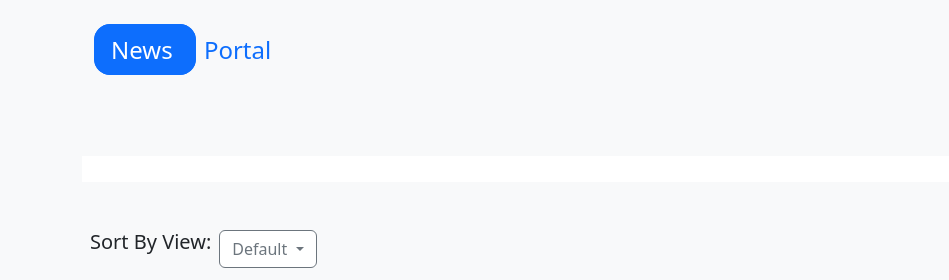
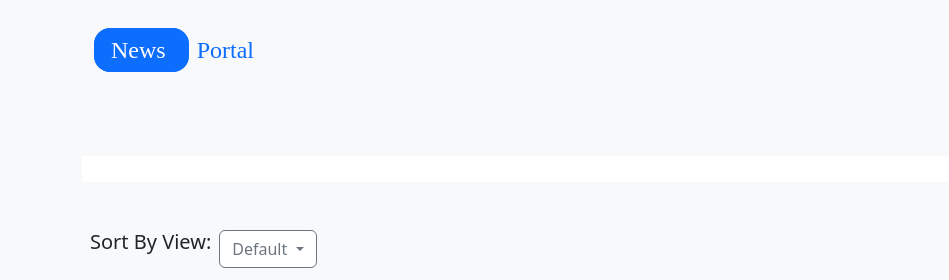
Before and after one commit to Anjum109/Fashion-News, a plain HTML site: page index.html in a window 1280 px wide. Shown: the top 280 px of the page, 0-949 px from the left. Drawn offline with nearby package versions, Linux system fonts and the light colour scheme; no server answers.

Commit message:
font family added

```diff
--- a/css/style.css
+++ b/css/style.css
@@ -6,3 +6,7 @@ button a {
 #blog {
     font: bold;
 }
+
+.title {
+    font-family: 'Playfair Display';
+}
--- a/index.html
+++ b/index.html
@@ -15,7 +15,7 @@
     <header class="container">
         <nav class="navbar navbar-expand-lg bg-light">
             <div class="container-fluid">
-                <a class="navbar-brand fs-4" href="#"><span
+                <a class="title navbar-brand fs-4" href="#"><span
                         class="border border-primary bg-primary text-white px-3 py-2 rounded-4">News
                     </span> <span class="text-primary mx-2">Portal</span></a>
                 <button class="navbar-toggler" type="button" data-bs-toggle="collapse" data-bs-target="#navbarNav"
```
